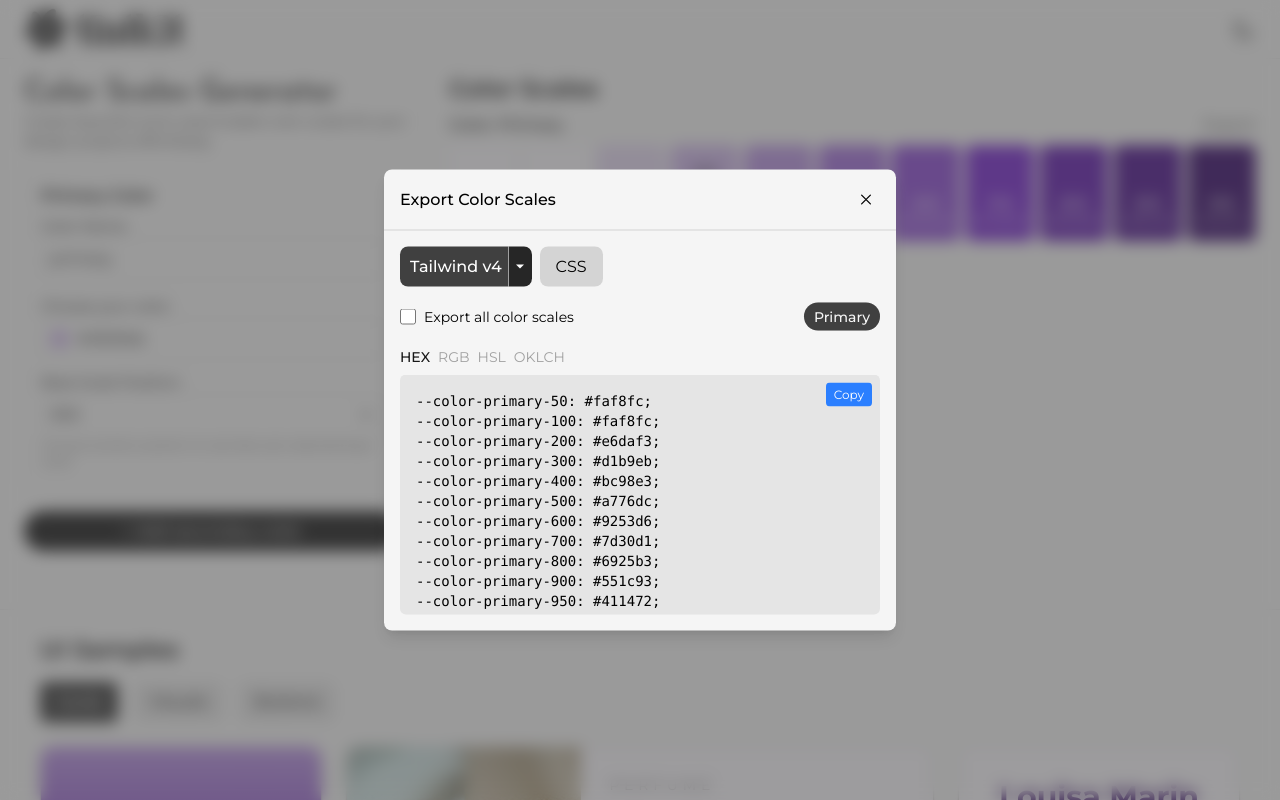
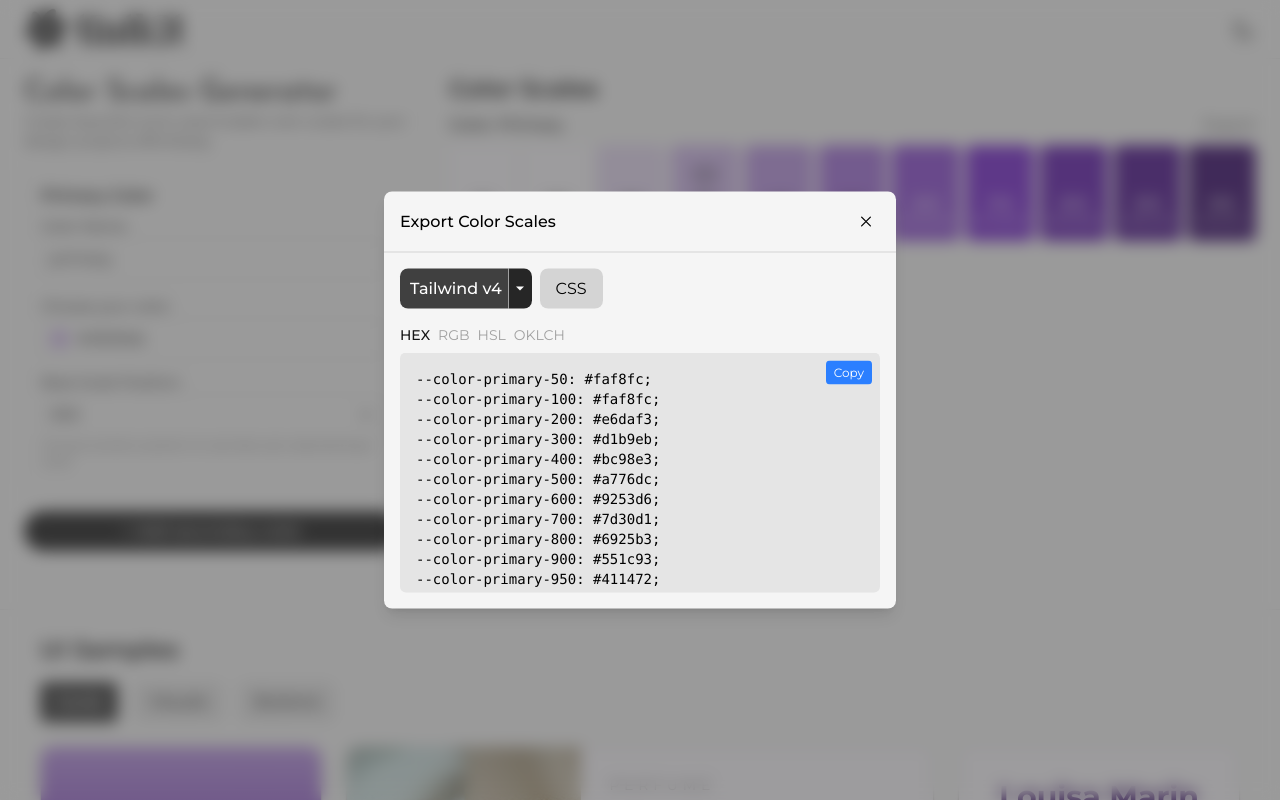
Before and after one commit to subhajitroycode/tintkit, a React (Vite) app: page / in a window 1280 px wide. Both pictures are taken after a click on the button "Export". Shown: the top 800 px of the page. Built offline with nearby package versions, Linux system fonts and the light colour scheme.

Commit message:
fixed showing all color options

```diff
--- a/src/components/Modals/ModalComponent.jsx
+++ b/src/components/Modals/ModalComponent.jsx
@@ -303,6 +303,7 @@ const ModalComponent = ({ onClose, color = "all" }) => {
             </button>
           </div>
 
+          {colorTypes.length > 1 && (
             <div className="mb-4 flex justify-between items-center">
               <label className="flex items-center cursor-pointer">
                 <input
@@ -332,6 +333,7 @@ const ModalComponent = ({ onClose, color = "all" }) => {
                 </div>
               )}
             </div>
+          )}
 
           <div className="flex gap-2 mb-2 text-neutral-400 dark:text-neutral-500">
             <button
```
Lines whose indentation alone changed are shown as unchanged.
